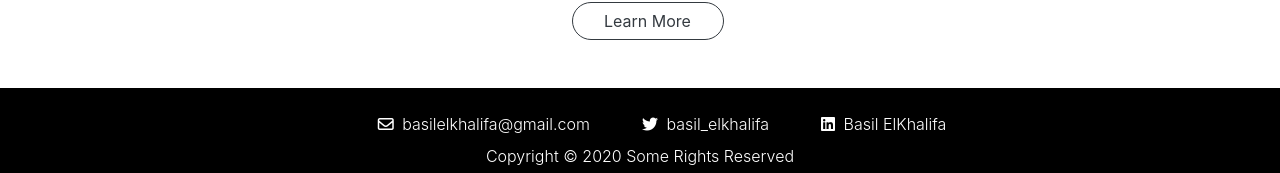
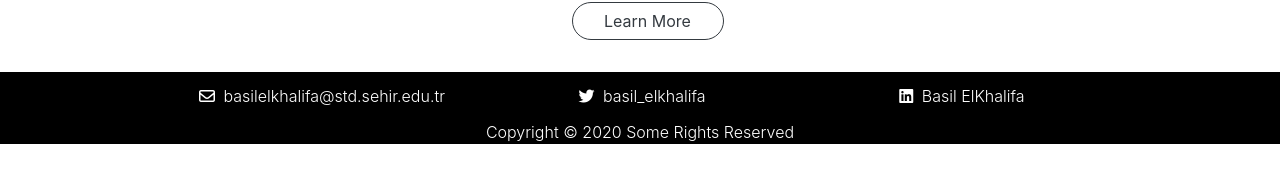
Before and after one commit to basilelkhalifa/CalMac-Calculator, a React (Create React App) app: page / in a window 1280 px wide. Shown: the part 1636-1809 px from the top of the page. After the commit the page ends 1780 px from the top, so only its background shows below. Built offline with nearby package versions, Linux system fonts and the light colour scheme; the HTML template or start-up script is replaced by a standard one.

Commit message:
redesigned with bootstrap grid

```diff
--- a/src/components/Contact.jsx
+++ b/src/components/Contact.jsx
@@ -1,25 +1,30 @@
 import React from "react";
-import { Container } from "react-bootstrap";
+import { Container, Row, Col } from "react-bootstrap";
 
 export default function Contact() {
   return (
     <footer className="text-center">
-      <Container fluid className="d-flex justify-content-around pt-4 mt-3">
-        <ul className="my-auto">
+      <Row className="mr-0 py-2 w-75 mx-auto">
+        <Col sm={12} lg={4} className="py-1">
           <a
-            href="mailto: basilelkhalifa@gmail.com"
+            href="mailto: basilelkhalifa@std.sehir.edu.tr"
             className="font-weight-light"
           >
-            <i className="far fa-envelope px-1 "></i> basilelkhalifa@gmail.com
+            <i className="far fa-envelope px-1"></i>{" "}
+            basilelkhalifa@std.sehir.edu.tr
           </a>
+        </Col>
+        <Col sm={12} lg={4} className="py-1 d-none d-lg-block">
           <a
             href="https://twitter.com/basil_elkhalifa"
             rel="noopener noreferrer"
             target="_blank"
             className="px-5 font-weight-light"
           >
-            <i className="fab fa-twitter px-1 "></i> basil_elkhalifa
+            <i className="fab fa-twitter px-1"></i> basil_elkhalifa
           </a>
+        </Col>
+        <Col sm={12} lg={4} className="py-1 d-none d-lg-block">
           <a
             href="https://www.linkedin.com/in/basil-elkhalifa-2b697b193/"
             rel="noopener noreferrer"
@@ -28,9 +33,9 @@ export default function Contact() {
           >
             <i className="fab fa-linkedin px-1 "></i> Basil ElKhalifa
           </a>
-        </ul>
-      </Container>
-      <p className="font-weight-light my-0 py-2">
+        </Col>
+      </Row>
+      <p className="font-weight-light my-0">
         Copyright &copy; 2020 Some Rights Reserved
       </p>
     </footer>
```
